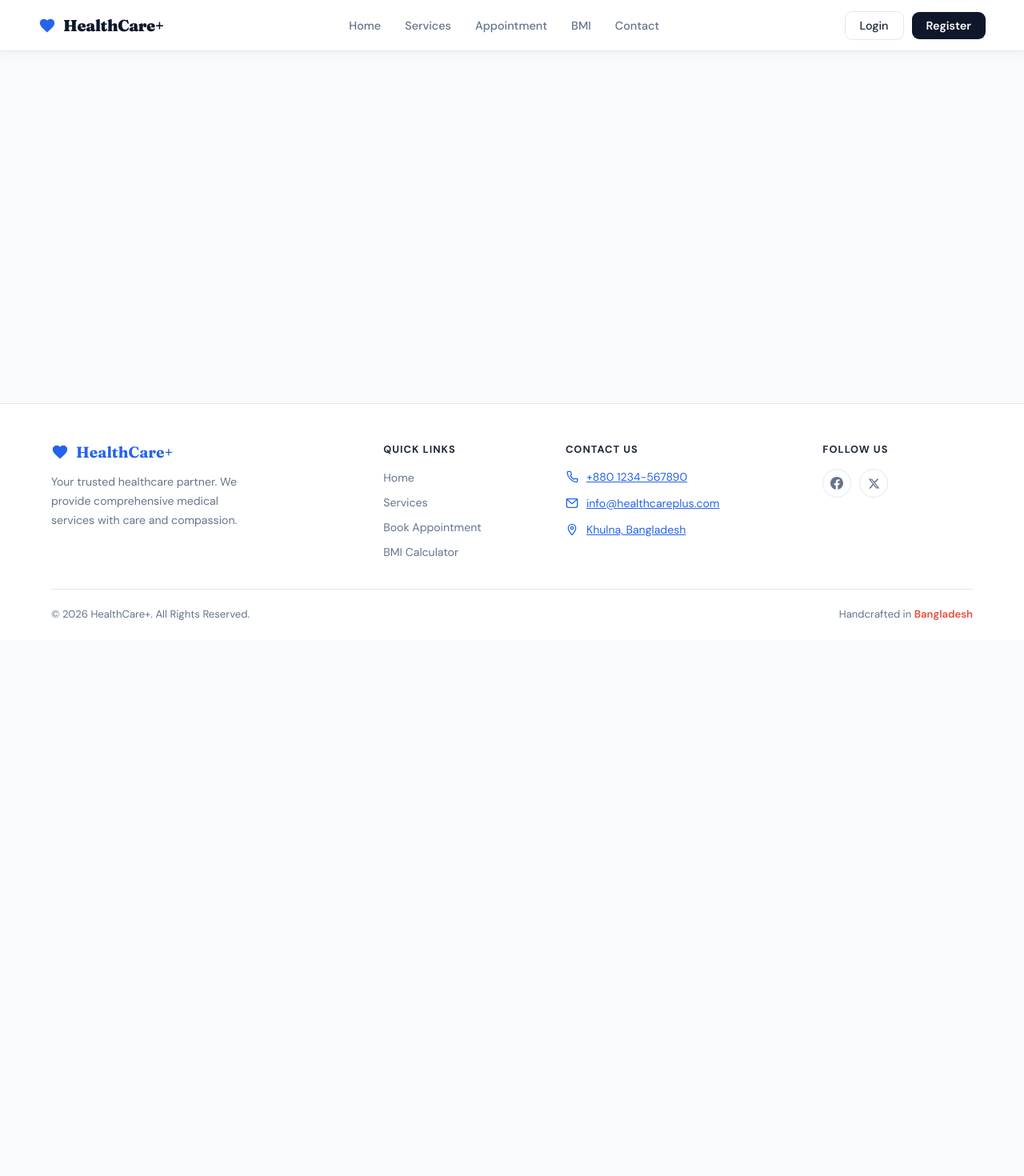
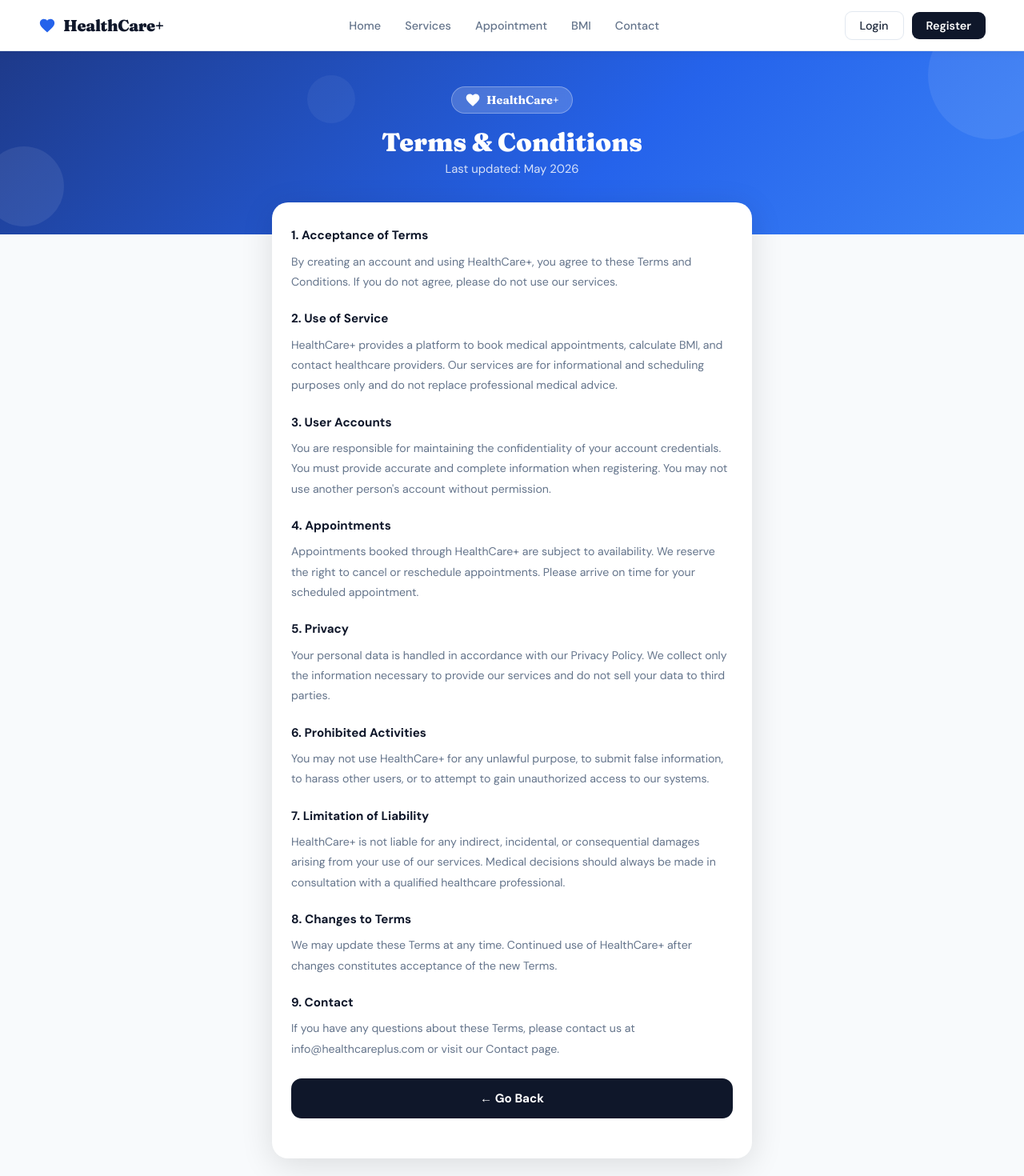
Before and after one commit to Anik712024/healthcare-plus, a React (Vite) app in the folder frontend/: page /terms in a window 1280 px wide. Shown: the top 1470 px of the page at 80% size. Before the commit the page ends 800 px from the top, so only its background shows below. Built offline with nearby package versions, Linux system fonts and the light colour scheme; the HTML template or start-up script is replaced by a standard one.

Commit message:
add terms and privacy pages

```diff
--- a/frontend/src/App.jsx
+++ b/frontend/src/App.jsx
@@ -9,6 +9,8 @@ import Contact from './pages/Contact';
 import Login from './pages/Login';
 import Register from './pages/Register';
 import ForgotPassword from './pages/ForgotPassword';
+import Terms from './pages/Terms';
+import Privacy from './pages/Privacy';
 import './styles/global.css';
 
 export default function App() {
@@ -26,6 +28,8 @@ export default function App() {
             <Route path="/login" element={<Login />} />
             <Route path="/register" element={<Register />} />
             <Route path="/forgot-password" element={<ForgotPassword />} />
+            <Route path="/terms" element={<Terms />} />
+            <Route path="/privacy" element={<Privacy />} />
           </Routes>
         </main>
         <Footer />
--- /dev/null
+++ b/frontend/src/pages/Privacy.jsx
@@ -0,0 +1,109 @@
+import { useNavigate } from 'react-router-dom';
+import '../styles/Auth.css';
+
+export default function Privacy() {
+  const navigate = useNavigate();
+  return (
+    <div className="auth-page" style={{ paddingBottom: 48 }}>
+      <div className="auth-top-band">
+        <div className="auth-band-circles">
+          <span className="auth-circle c1" /><span className="auth-circle c2" /><span className="auth-circle c3" />
+        </div>
+        <div className="auth-brand-badge">
+          <svg width="20" height="20" viewBox="0 0 24 24" fill="currentColor">
+            <path d="M12 21.35l-1.45-1.32C5.4 15.36 2 12.28 2 8.5 2 5.42 4.42 3 7.5 3c1.74 0 3.41.81 4.5 2.09C13.09 3.81 14.76 3 16.5 3 19.58 3 22 5.42 22 8.5c0 3.78-3.4 6.86-8.55 11.54L12 21.35z"/>
+          </svg>
+          HealthCare+
+        </div>
+        <h1 className="auth-band-title">Privacy Policy</h1>
+        <p className="auth-band-sub">Last updated: May 2026</p>
+      </div>
+
+      <div className="auth-card-outer">
+        <div className="auth-card-new" style={{ maxWidth: 600 }}>
+          <div style={{ fontSize: '0.9rem', color: 'var(--text)', lineHeight: 1.8 }}>
+
+            <Section title="1. Information We Collect">
+              We collect information you provide directly, including your name, email address,
+              phone number, date of birth, and appointment details. We also collect usage data
+              such as pages visited and features used.
+            </Section>
+
+            <Section title="2. How We Use Your Information">
+              We use your information to provide and improve our services, process appointment
+              bookings, send important notifications, respond to your inquiries, and ensure
+              the security of our platform.
+            </Section>
+
+            <Section title="3. Data Storage">
+              Your data is stored securely in our database hosted in Singapore (Southeast Asia).
+              We use industry-standard encryption and security measures to protect your information.
+            </Section>
+
+            <Section title="4. Data Sharing">
+              We do not sell, trade, or rent your personal information to third parties.
+              We may share your information with healthcare providers only as necessary to
+              fulfill your appointment bookings.
+            </Section>
+
+            <Section title="5. Cookies">
+              We use local storage to keep you logged in securely. We do not use tracking
+              cookies or third-party advertising cookies.
+            </Section>
+
+            <Section title="6. Your Rights">
+              You have the right to access, correct, or delete your personal data at any time.
+              To exercise these rights, please contact us at info@healthcareplus.com.
+            </Section>
+
+            <Section title="7. Data Retention">
+              We retain your personal data for as long as your account is active or as needed
+              to provide services. You may request deletion of your account and associated data
+              at any time.
+            </Section>
+
+            <Section title="8. Security">
+              We implement appropriate technical and organizational measures to protect your
+              personal information against unauthorized access, alteration, disclosure, or
+              destruction. Passwords are stored using secure hashing algorithms.
+            </Section>
+
+            <Section title="9. Children's Privacy">
+              Our services are not directed to children under the age of 13. We do not knowingly
+              collect personal information from children under 13.
+            </Section>
+
+            <Section title="10. Changes to This Policy">
+              We may update this Privacy Policy from time to time. We will notify you of any
+              significant changes by posting the new policy on this page.
+            </Section>
+
+            <Section title="11. Contact Us">
+              If you have any questions about this Privacy Policy, please contact us at
+              info@healthcareplus.com or visit our Contact page.
+            </Section>
+          </div>
+
+          <button
+            className="btn-auth-primary"
+            style={{ marginTop: 24 }}
+            onClick={() => navigate(-1)}
+          >
+            ← Go Back
+          </button>
+        </div>
+      </div>
+    </div>
+  );
+}
+
+function Section({ title, children }) {
+  return (
+    <div style={{ marginBottom: 20 }}>
+      <h3 style={{ fontSize: '0.95rem', fontWeight: 700, color: 'var(--dark)', marginBottom: 6 }}>
+        {title}
+      </h3>
+      <p style={{ color: 'var(--muted)', fontSize: '0.88rem' }}>{children}</p>
+    </div>
+  );
+}
--- a/frontend/src/pages/Register.jsx
+++ b/frontend/src/pages/Register.jsx
@@ -167,8 +167,8 @@ export default function Register() {
             <input type="checkbox" checked={terms} onChange={e => setTerms(e.target.checked)} />
             <span className="remember-box" />
             <span className="terms-text">
-              I accept the <a href="#">Terms &amp; Conditions</a> and <a href="#">Privacy Policy</a>
-            </span>
+  I accept the <Link to="/terms">Terms &amp; Conditions</Link> and <Link to="/privacy">Privacy Policy</Link>
+</span>
           </label>
 
           <button
--- /dev/null
+++ b/frontend/src/pages/Terms.jsx
@@ -0,0 +1,97 @@
+import { useNavigate } from 'react-router-dom';
+import '../styles/Auth.css';
+
+export default function Terms() {
+  const navigate = useNavigate();
+  return (
+    <div className="auth-page" style={{ paddingBottom: 48 }}>
+      <div className="auth-top-band">
+        <div className="auth-band-circles">
+          <span className="auth-circle c1" /><span className="auth-circle c2" /><span className="auth-circle c3" />
+        </div>
+        <div className="auth-brand-badge">
+          <svg width="20" height="20" viewBox="0 0 24 24" fill="currentColor">
+            <path d="M12 21.35l-1.45-1.32C5.4 15.36 2 12.28 2 8.5 2 5.42 4.42 3 7.5 3c1.74 0 3.41.81 4.5 2.09C13.09 3.81 14.76 3 16.5 3 19.58 3 22 5.42 22 8.5c0 3.78-3.4 6.86-8.55 11.54L12 21.35z"/>
+          </svg>
+          HealthCare+
+        </div>
+        <h1 className="auth-band-title">Terms &amp; Conditions</h1>
+        <p className="auth-band-sub">Last updated: May 2026</p>
+      </div>
+
+      <div className="auth-card-outer">
+        <div className="auth-card-new" style={{ maxWidth: 600 }}>
+          <div style={{ fontSize: '0.9rem', color: 'var(--text)', lineHeight: 1.8 }}>
+
+            <Section title="1. Acceptance of Terms">
+              By creating an account and using HealthCare+, you agree to these Terms and Conditions.
+              If you do not agree, please do not use our services.
+            </Section>
+
+            <Section title="2. Use of Service">
+              HealthCare+ provides a platform to book medical appointments, calculate BMI, and contact
+              healthcare providers. Our services are for informational and scheduling purposes only and
+              do not replace professional medical advice.
+            </Section>
+
+            <Section title="3. User Accounts">
+              You are responsible for maintaining the confidentiality of your account credentials.
+              You must provide accurate and complete information when registering. You may not use
+              another person's account without permission.
+            </Section>
+
+            <Section title="4. Appointments">
+              Appointments booked through HealthCare+ are subject to availability. We reserve the right
+              to cancel or reschedule appointments. Please arrive on time for your scheduled appointment.
+            </Section>
+
+            <Section title="5. Privacy">
+              Your personal data is handled in accordance with our Privacy Policy. We collect only the
+              information necessary to provide our services and do not sell your data to third parties.
+            </Section>
+
+            <Section title="6. Prohibited Activities">
+              You may not use HealthCare+ for any unlawful purpose, to submit false information,
+              to harass other users, or to attempt to gain unauthorized access to our systems.
+            </Section>
+
+            <Section title="7. Limitation of Liability">
+              HealthCare+ is not liable for any indirect, incidental, or consequential damages arising
+              from your use of our services. Medical decisions should always be made in consultation
+              with a qualified healthcare professional.
+            </Section>
+
+            <Section title="8. Changes to Terms">
+              We may update these Terms at any time. Continued use of HealthCare+ after changes
+              constitutes acceptance of the new Terms.
+            </Section>
+
+            <Section title="9. Contact">
+              If you have any questions about these Terms, please contact us at info@healthcareplus.com
+              or visit our Contact page.
+            </Section>
+          </div>
+
+          <button
+            className="btn-auth-primary"
+            style={{ marginTop: 24 }}
+            onClick={() => navigate(-1)}
+          >
+            ← Go Back
+          </button>
+        </div>
+      </div>
+    </div>
+  );
+}
+
+function Section({ title, children }) {
+  return (
+    <div style={{ marginBottom: 20 }}>
+      <h3 style={{ fontSize: '0.95rem', fontWeight: 700, color: 'var(--dark)', marginBottom: 6 }}>
+        {title}
+      </h3>
+      <p style={{ color: 'var(--muted)', fontSize: '0.88rem' }}>{children}</p>
+    </div>
+  );
+}
```
